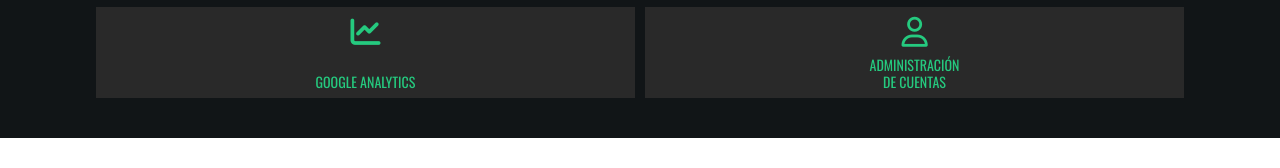
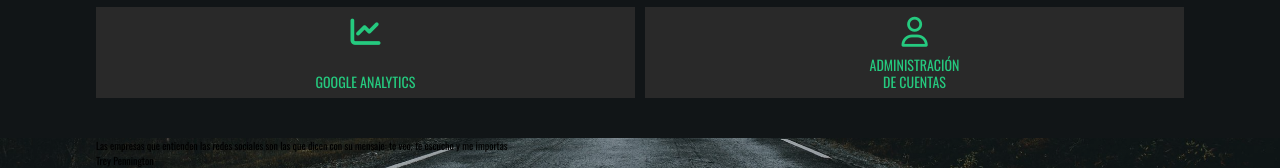
Before and after one commit to marcodamianperez/alejo-marino-website, a website: page dist/index.html in a window 1280 px wide. Shown: the part 4700-4868 px from the top of the page. Before the commit the page ends 4838 px from the top, so only its background shows below. Drawn offline with nearby package versions, Linux system fonts and the light colour scheme.

Commit message:
comienzo a trabajar en la sección quote

```diff
--- /dev/null
+++ b/sass/layout/_quote.scss
@@ -0,0 +1,5 @@
+.quote {
+    background-image: linear-gradient(rgba($color-black, 0.3), rgba($color-black, 0.3)), url(../assets/img/road.jpg);
+    background-size: cover;
+    background-position: center;
+}
--- a/sass/main.scss
+++ b/sass/main.scss
@@ -7,4 +7,5 @@
 
 @import "layout/header";
 @import "layout/portfolio";
+@import "layout/quote";
 @import "layout/services";
```
Also changed, not shown: dist/css/main.css, dist/index.html, 1 other file.
